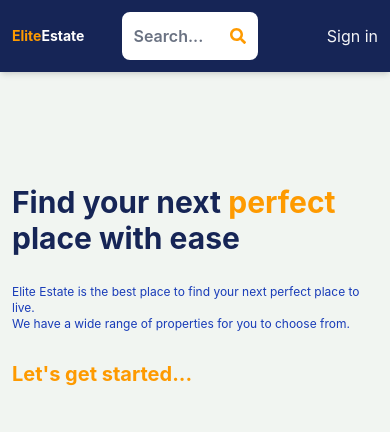
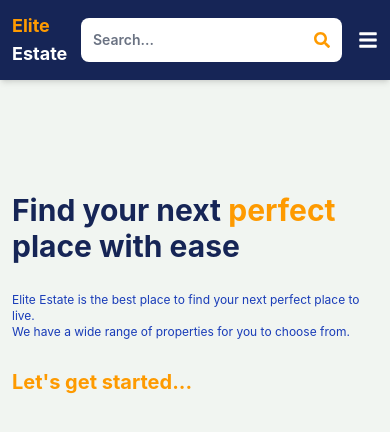
Before and after one commit to amna-ctrl102/MERN-Estate-AWS-Frontend, a React (Vite) app: page / in a window 390 px wide. Shown: the top 432 px of the page. Built offline with nearby package versions, Linux system fonts and the light colour scheme; no server answers.

Commit message:
Improve Header For Mobile Size

```diff
--- a/src/components/Header.jsx
+++ b/src/components/Header.jsx
@@ -1,4 +1,4 @@
-import { FaSearch } from "react-icons/fa";
+import { FaSearch, FaBars, FaTimes } from "react-icons/fa";
 import { Link,useNavigate } from "react-router-dom";
 import { useSelector } from "react-redux";
 import { useState,useEffect } from "react";
@@ -6,6 +6,7 @@ import { useState,useEffect } from "react";
 export default function Header() {
   const {currentUser}=useSelector(state=>state.user);
   const [searchTerm, setSearchTerm]=useState("");
+  const [menuOpen, setMenuOpen] = useState(false);
   const navigate=useNavigate();
 
   const handleSubmit=(e)=>{
@@ -28,7 +29,7 @@ export default function Header() {
     <header className="bg-blue-950 shadow-md">
       <div className="flex justify-between items-center max-w-6xl mx-auto p-3">
         <Link to="/">
-          <h1 className="font-bold text-sm sm:text-2xl flex flex-wrap">
+          <h1 className="font-bold text-lg sm:text-2xl flex flex-wrap">
             <span className="text-amber-500">Elite</span>
             <span className="text-white">Estate</span>
           </h1>
@@ -37,7 +38,7 @@ export default function Header() {
           <input
             type="text"
             placeholder="Search..."
-            className="bg-transparent placeholder:text-gray-500 focus:outline-none w-24 sm:w-64 font-semibold"
+            className="bg-transparent placeholder:text-gray-500 focus:outline-none flex-1 sm:w-64 text-sm sm:text-base font-semibold"
             value={searchTerm}
             onChange={(e)=> setSearchTerm(e.target.value)}
           />
@@ -56,7 +57,7 @@ export default function Header() {
               About
             </li>
           </Link>
-          <Link to={currentUser ? '/profile' : '/sign-in'}>
+          <Link to={currentUser ? '/profile' : '/sign-in'} className="hidden sm:block">
             {currentUser ? <img
               src={ currentUser?.avatar || "https://static.vecteezy.com/system/resources/previews/046/409/821/non_2x/avatar-profile-icon-in-flat-style-male-user-profile-illustration-on-isolated-background-man-profile-sign-business-concept-vector.jpg"}
               alt="profile"
@@ -66,7 +67,43 @@ export default function Header() {
             )}
           </Link>
         </ul>
+        <button
+          className="sm:hidden text-white text-xl"
+          onClick={() => setMenuOpen(!menuOpen)}
+        >
+          {menuOpen ? <FaTimes /> : <FaBars />}
+        </button>
       </div>
+      {/* Mobile dropdown */}
+      {menuOpen && (
+        <div className="sm:hidden bg-blue-900 px-6 py-4 space-y-3">
+          <ul className="list-disc pl-6 space-y-3 text-gray-100">
+            <Link to="/" onClick={() => setMenuOpen(false)}>
+              <li className="text-gray-100 hover:text-amber-500 transition-colors">
+                Home
+              </li>
+            </Link>
+
+            <Link to="/about" onClick={() => setMenuOpen(false)}>
+              <li className="text-gray-100 hover:text-amber-500 transition-colors">
+                About
+              </li>
+            </Link>
+
+            <Link to={currentUser ? "/profile" : "/sign-in"} onClick={() => setMenuOpen(false)}>
+              {currentUser ? (
+                <li className="text-gray-100 hover:text-amber-500 transition-colors">
+                  Profile
+                </li>
+              ) : (
+                <li className="text-gray-100 hover:text-amber-500 transition-colors">
+                  Signin
+                </li>
+              )}
+            </Link>
+          </ul>
+        </div>
+      )}
     </header>
   );
 }
```
